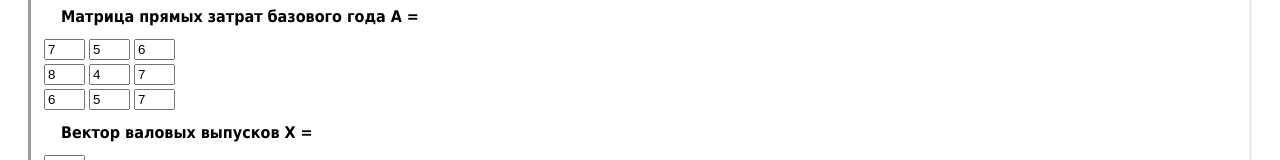
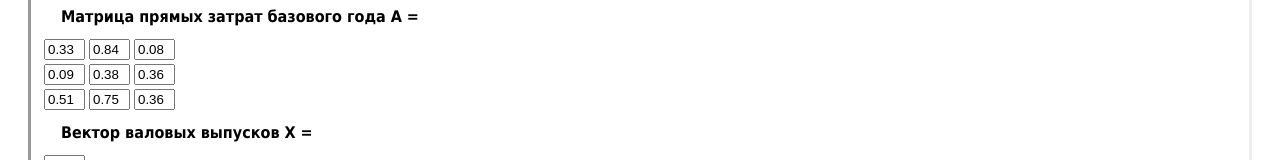
Before and after one commit to natali-lapteva/web, a plain HTML site: page lab2/index.html in a window 1280 px wide. Both pictures are taken after a click on the button "Ввести данные". Shown: the part 494-654 px from the top of the page. Drawn offline with Linux system fonts and the light colour scheme.

Commit message:
Фикс матрицы А в таблице МОБ

```diff
--- a/lab2/index.html
+++ b/lab2/index.html
@@ -51,6 +51,12 @@
         n = parseInt($('#n').val(), 10);
         $data.append('<h4>Матрица прямых затрат базового года   A = </h4>');
         $data.append(getTable(n, n, 'A'));
+        for(var i = 0 ; i < n; i++) {
+            for(var j = 0 ; j < n ; j++) {
+                var value = Math.random().toFixed(2);
+                setValue('A', i, j, value);
+            }
+        }
         $data.append('<h4>Вектор валовых выпусков   X = </h4>');
         $data.append(getTable(n, 1, 'X'));
         $data.append('<h4>Прогноз изменения вектора выловых выпусков X<sub>1</sub> = </h4>');
--- a/mob.js
+++ b/mob.js
@@ -44,7 +44,7 @@ MOB.prototype._getValues = function () {
     // Вставляем матрицу A
     for (i = 0; i < n; i++) {
         for (j = 0; j < n; j++) {
-            mob[i + 1][j + 1] = getFloatValue(this.aName, i, j);
+            mob[i + 1][j + 1] = getFloatValue(this.aName, i, j) * X[j];
         }
     }
 
```
Also changed, not shown: lab3/index.html (+6 -0 lines).
